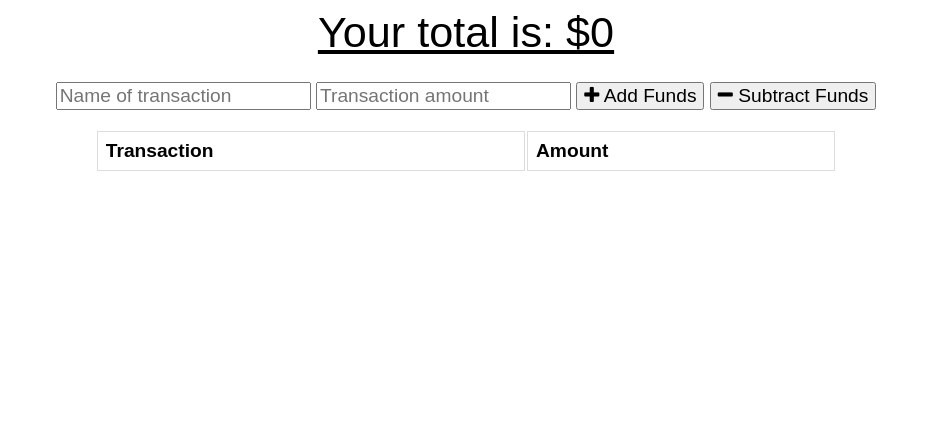
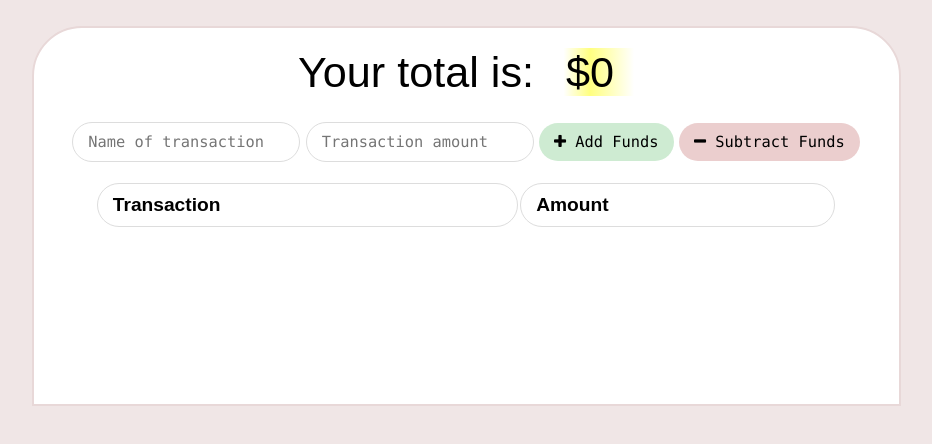
Before and after one commit to karajsch/budget-tracker, a website: page public/index.html in a window 1280 px wide. Shown: the whole page, without its empty margins (174-1106 px from the left). Drawn offline with nearby package versions, Linux system fonts and the light colour scheme; no server answers.

Commit message:
updated styles

```diff
--- a/public/index.html
+++ b/public/index.html
@@ -17,7 +17,7 @@
 <body>
   <div class="wrapper">
     <div class="total">
-      <div class="total">Your total is: $<span id="total">0</span></div>
+      <div class="total">Your total is: <span id="highlighter">$<span id="total">0</span></span></div>
     </div>
 
     <div class="form">
--- a/public/index.js
+++ b/public/index.js
@@ -2,10 +2,10 @@ let transactions = [];
 let myChart;
 
 fetch("/api/transaction")
-  .then(response => {
+  .then((response) => {
     return response.json();
   })
-  .then(data => {
+  .then((data) => {
     // save db data on global variable
     transactions = data;
 
@@ -28,7 +28,7 @@ function populateTable() {
   let tbody = document.querySelector("#tbody");
   tbody.innerHTML = "";
 
-  transactions.forEach(transaction => {
+  transactions.forEach((transaction) => {
     // create and populate a table row
     let tr = document.createElement("tr");
     tr.innerHTML = `
@@ -46,13 +46,13 @@ function populateChart() {
   let sum = 0;
 
   // create date labels for chart
-  let labels = reversed.map(t => {
+  let labels = reversed.map((t) => {
     let date = new Date(t.date);
     return `${date.getMonth() + 1}/${date.getDate()}/${date.getFullYear()}`;
   });
 
   // create incremental values for chart
-  let data = reversed.map(t => {
+  let data = reversed.map((t) => {
     sum += parseInt(t.value);
     return sum;
   });
@@ -65,16 +65,18 @@ function populateChart() {
   let ctx = document.getElementById("myChart").getContext("2d");
 
   myChart = new Chart(ctx, {
-    type: 'line',
+    type: "line",
     data: {
       labels,
-        datasets: [{
+      datasets: [
+        {
           label: "Total Over Time",
           fill: true,
-            backgroundColor: "#6666ff",
-            data
-        }]
-    }
+          backgroundColor: "#eb6c6c",
+          data,
+        },
+      ],
+    },
   });
 }
 
@@ -85,10 +87,9 @@ function sendTransaction(isAdding) {
 
   // validate form
   if (nameEl.value === "" || amountEl.value === "") {
-    errorEl.textContent = "Missing Information";
+    errorEl.textContent = "Looks like something is missing?";
     return;
-  }
-  else {
+  } else {
     errorEl.textContent = "";
   }
 
@@ -96,7 +97,7 @@ function sendTransaction(isAdding) {
   let transaction = {
     name: nameEl.value,
     value: amountEl.value,
-    date: new Date().toISOString()
+    date: new Date().toISOString(),
   };
 
   // if subtracting funds, convert amount to negative number
@@ -118,23 +119,22 @@ function sendTransaction(isAdding) {
     body: JSON.stringify(transaction),
     headers: {
       Accept: "application/json, text/plain, */*",
-      "Content-Type": "application/json"
-    }
+      "Content-Type": "application/json",
+    },
   })
-  .then(response => {
+    .then((response) => {
       return response.json();
     })
-  .then(data => {
+    .then((data) => {
       if (data.errors) {
-      errorEl.textContent = "Missing Information";
-    }
-    else {
+        errorEl.textContent = "Looks like something is missing?";
+      } else {
         // clear form
         nameEl.value = "";
         amountEl.value = "";
       }
     })
-  .catch(err => {
+    .catch((err) => {
       // fetch failed, so save in indexed db
       saveRecord(transaction);
 
@@ -144,10 +144,10 @@ function sendTransaction(isAdding) {
     });
 }
 
-document.querySelector("#add-btn").onclick = function() {
+document.querySelector("#add-btn").onclick = function () {
   sendTransaction(true);
 };
 
-document.querySelector("#sub-btn").onclick = function() {
+document.querySelector("#sub-btn").onclick = function () {
   sendTransaction(false);
 };
--- a/public/styles.css
+++ b/public/styles.css
@@ -1,40 +1,71 @@
 body {
   font-size: 120%;
   font-family: Arial;
+  margin: 2%;
+  background: rgb(240, 230, 230);
 }
 
-button, input {
-  font-size: 100%;
-  font-family: Arial;
+button,
+input {
+  font-size: 80%;
+  font-family: Menlo;
+  background: transparent;
+  border: 1px solid #ddd;
+  padding: 10px 15px;
+  border-radius: 50px;
 }
 
 table {
   width: 100%;
+  border-radius: 20px;
 }
 
-td, th {
+td,
+th {
   border: 1px solid #dddddd;
   text-align: left;
-  padding: 8px;
+  padding: 10px 15px;
+  border-radius: 50px;
+}
+
+td {
+  font-family: menlo;
 }
 
 tr:nth-child(even) {
-  background-color: #dddddd;
+  background-color: rgb(240, 240, 240);
 }
 
 .error {
   color: red;
 }
 
+#highlighter {
+  background: rgb(255, 255, 255);
+  background: linear-gradient(
+    90deg,
+    rgba(255, 255, 255, 0) 0%,
+    rgba(255, 255, 255, 0) 20%,
+    rgba(255, 255, 128, 1) 50%,
+    rgba(255, 255, 255, 0) 100%
+  );
+  /* border-radius: 50px; */
+  padding: 0px 20px;
+}
+
 .wrapper {
+  background: #fff;
   margin: 0 auto;
   max-width: 825px;
   text-align: center;
+  border: 2px solid rgb(232, 216, 216);
+  border-radius: 50px 50px 0px 0px;
+  padding: 20px;
 }
 
 .total {
   font-size: 150%;
-  text-decoration: underline;
+  text-decoration: none;
 }
 
 .form {
@@ -49,3 +80,35 @@ tr:nth-child(even) {
   width: 90%;
   margin: 0 auto;
 }
+
+#add-btn {
+  background: rgb(206, 235, 210);
+  border: 0px;
+  padding: 10px 15px;
+  border-radius: 50px;
+}
+
+#add-btn:hover {
+  background: rgb(173, 227, 180);
+  border: 0px;
+  padding: 10px 15px;
+  border-radius: 50px;
+  transition: 0.5s;
+  cursor: grab;
+}
+
+#sub-btn {
+  background: rgb(235, 206, 206);
+  border: 0px;
+  padding: 10px 15px;
+  border-radius: 50px;
+}
+
+#sub-btn:hover {
+  background: rgb(227, 173, 173);
+  border: 0px;
+  padding: 10px 15px;
+  border-radius: 50px;
+  transition: 0.5s;
+  cursor: grab;
+}
```
Lines whose indentation alone changed are shown as unchanged.
